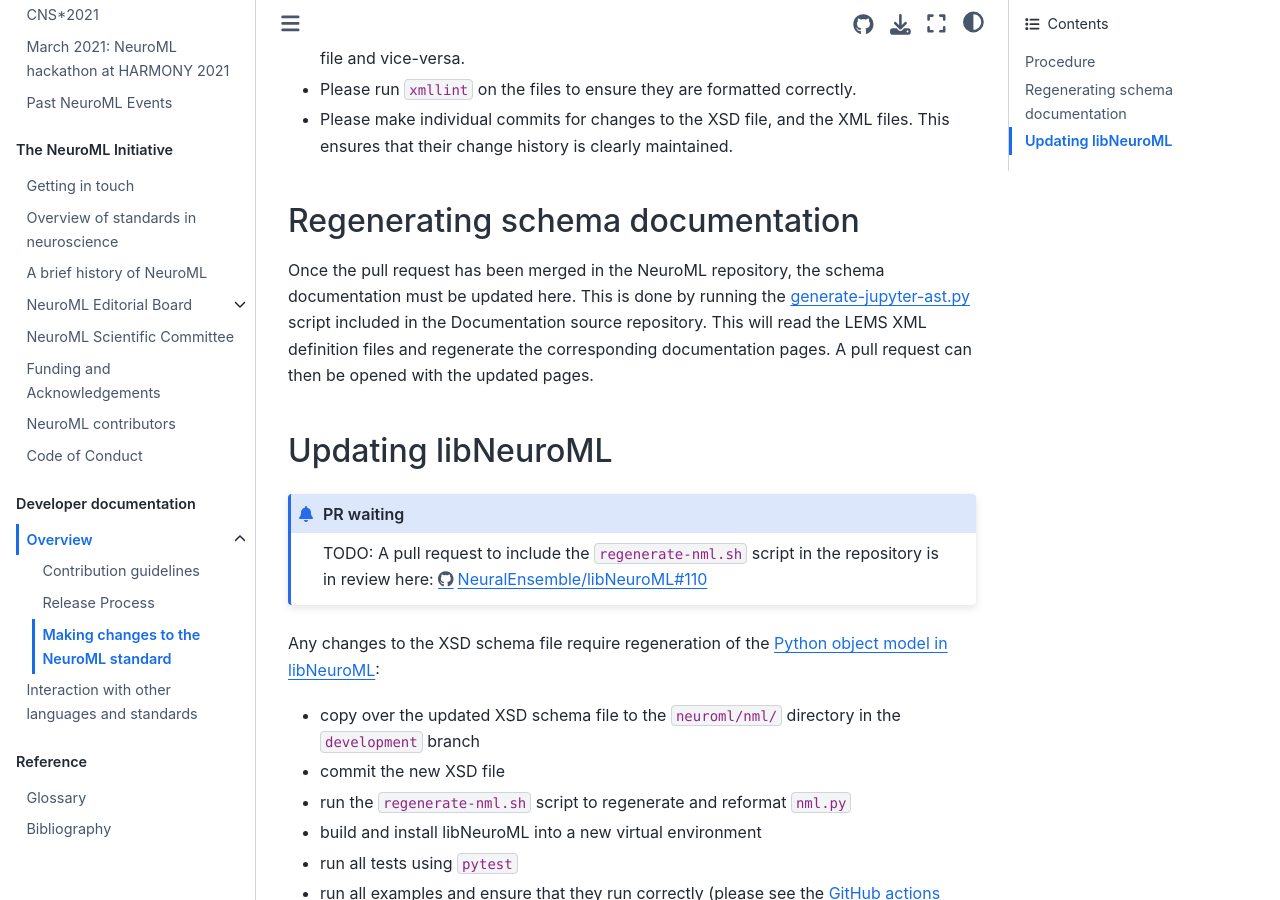
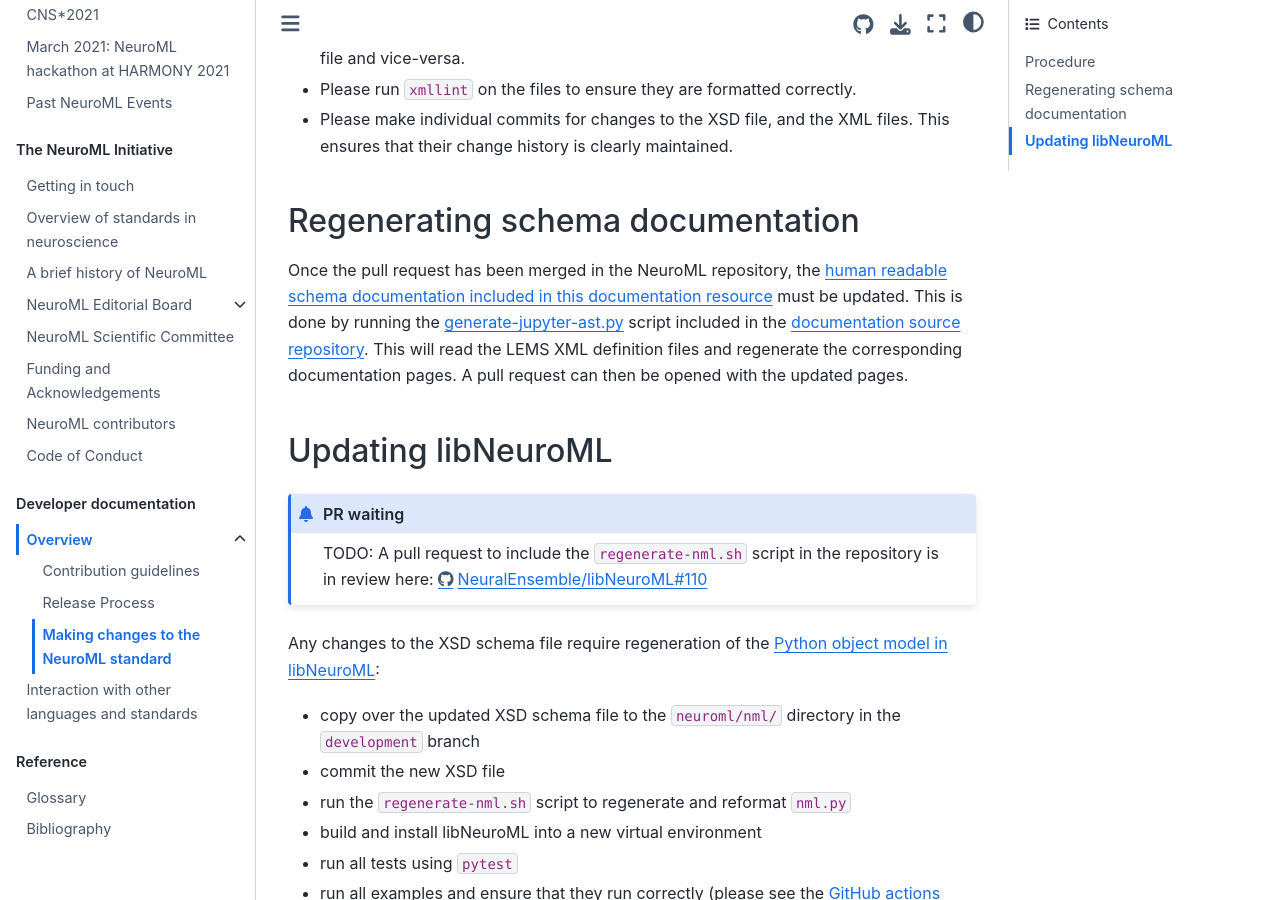
Before and after one commit to NeuroML/Documentation, a Jupyter Book: the page built from source/Devdocs/UpdatingStandard.md, in a window 1280 px wide and 900 px high, scrolled down 1285 px. Built offline with Jupyter Book 1.0.4 settings and Sphinx 7.4.7 and the Sphinx Book theme 1.1.4, drawn with Linux system fonts in a browser that asks for light colours.

Commit message:
feat: improve schema regeneration info

```diff
--- a/source/Devdocs/UpdatingStandard.md
+++ b/source/Devdocs/UpdatingStandard.md
@@ -36,8 +36,8 @@ So, all pull request must be made against the `development` branch.
 (devdocs:updating_standard:schema_docs)=
 ## Regenerating schema documentation
 
-Once the pull request has been merged in the NeuroML repository, the schema documentation must be updated here.
-This is done by running the [generate-jupyter-ast.py](https://github.com/NeuroML/Documentation/blob/master/scripts/schemas/generate-jupyter-ast.py) script included in the Documentation source repository.
+Once the pull request has been merged in the NeuroML repository, the {ref}`human readable schema documentation included in this documentation resource <userdocs:neuromlv2>` must be updated.
+This is done by running the [generate-jupyter-ast.py](https://github.com/NeuroML/Documentation/blob/master/scripts/schemas/generate-jupyter-ast.py) script included in the [documentation source repository](https://github.com/NeuroML/Documentation).
 This will read the LEMS XML definition files and regenerate the corresponding documentation pages.
 A pull request can then be opened with the updated pages.
 
```
